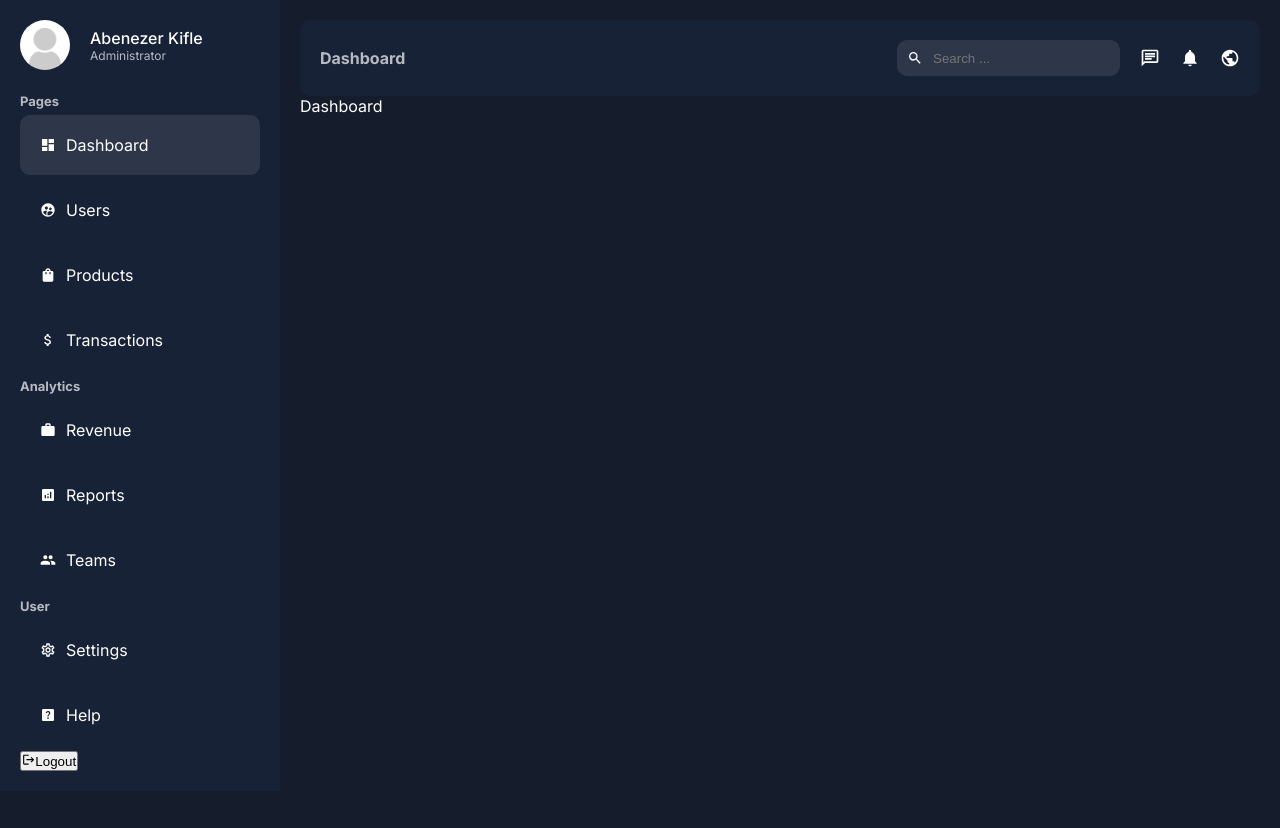
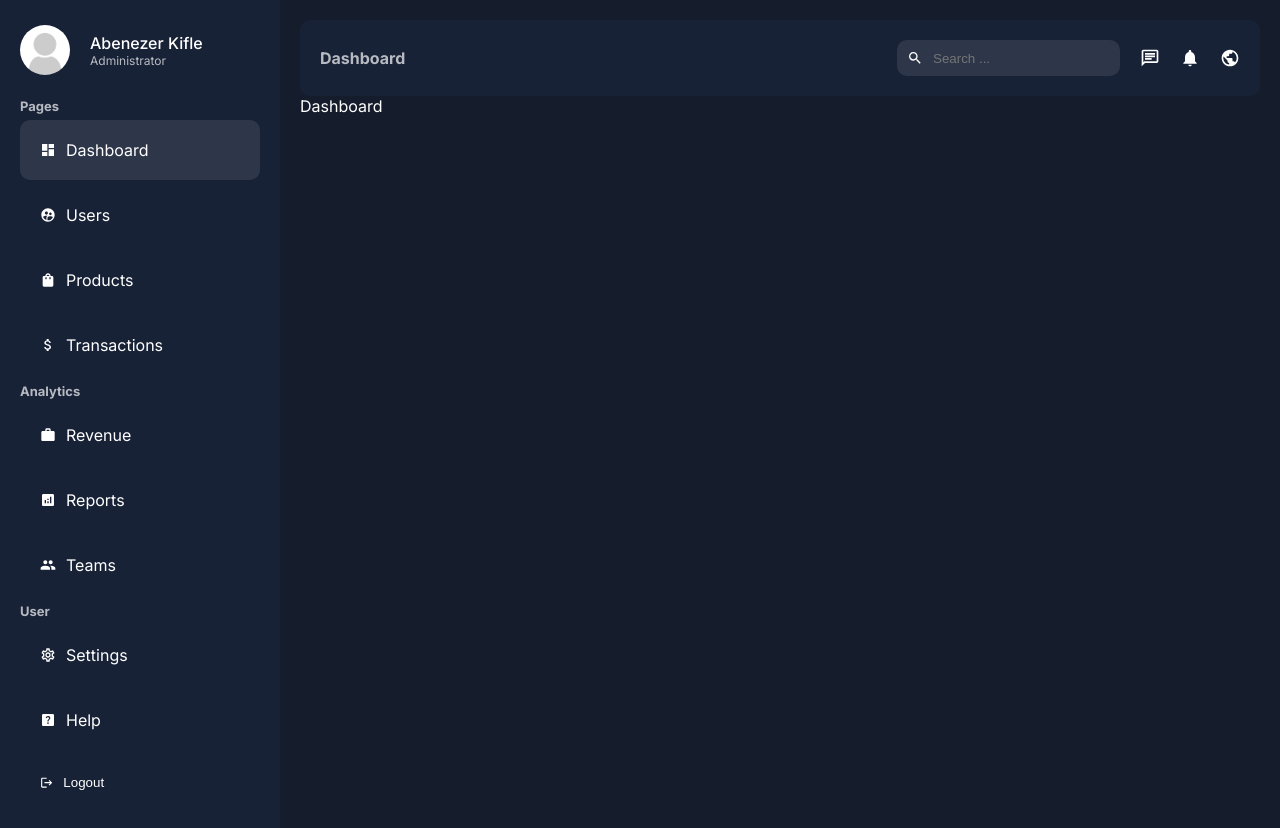
Before and after one commit to abenooo/NextJs_14_AdminDashboard, a Next.js app: page /dashboard in a window 1280 px wide. Before the commit the page ends 800 px from the top, so only its background shows below. Built offline with nearby package versions, Linux system fonts and the light colour scheme.

Commit message:
style logout button

```diff
--- a/app/ui/dashboard/sidebar/sidebar.module.css
+++ b/app/ui/dashboard/sidebar/sidebar.module.css
@@ -33,3 +33,21 @@
     font-size: 13px;
     margin: 10px 0px;
 }
+
+.logout{
+    padding: 20px;
+    margin: 5px 0px;
+    display: flex;
+    align-items: center;
+    gap: 10px;
+    cursor: pointer;
+    border-radius: 10px;
+    background: none;
+    border: none;
+    color: white;
+    width: 100%;
+}
+
+.logout:hover{
+    background-color: #2e374a;
+}
```
